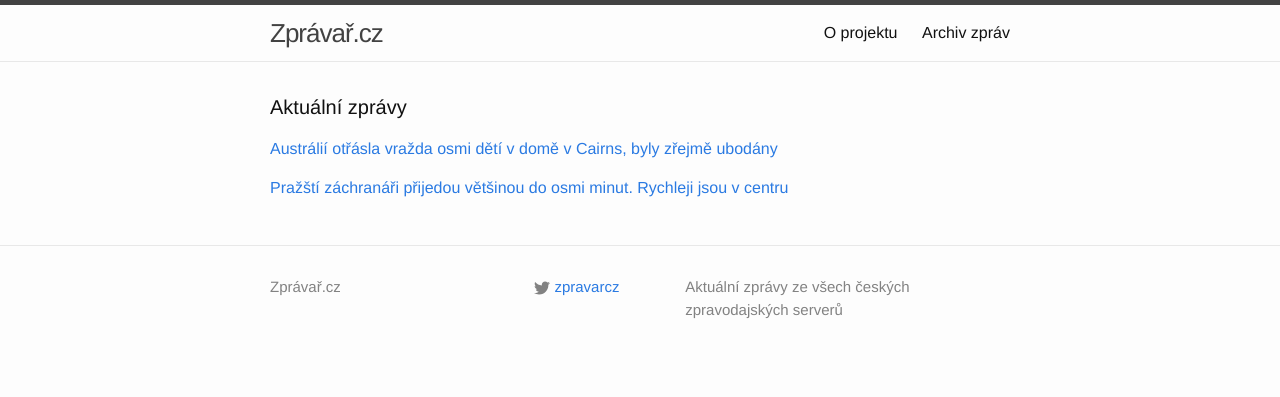
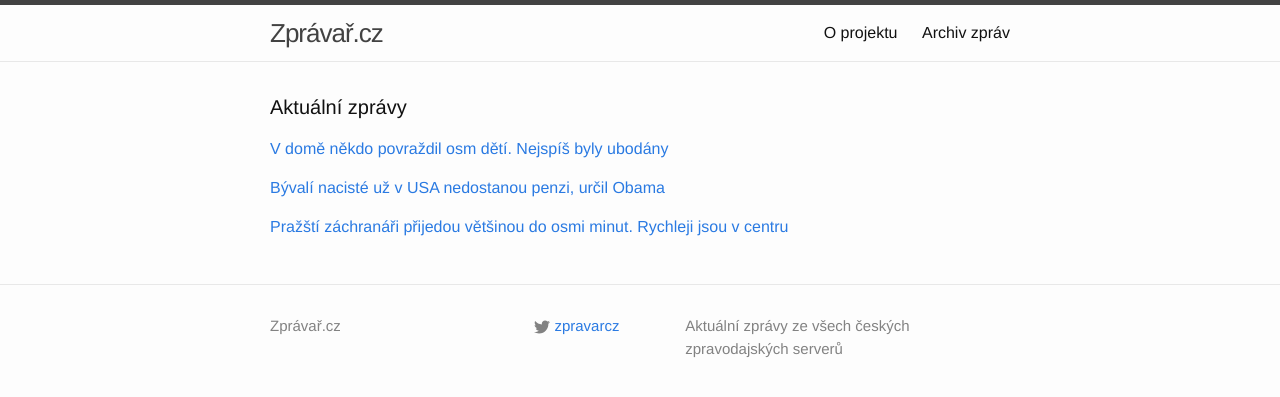
Before and after one commit to adliska/zpravar, a Jekyll site: the page built from index.html, in a window 1280 px wide. Shown: the top 397 px of the page. Built offline with Jekyll 4.4.1, drawn with Linux system fonts in a browser that asks for light colours.

Commit message:
zpravar news update

```diff
--- a/index.html
+++ b/index.html
@@ -5,9 +5,12 @@ layout: default
 <div class="home">
     <h1 class="page-heading">Aktuální zprávy</h1>
 
-<p><a href="javascript:;" onclick="toggle_visibility('zpravy0')">Austrálií otřásla vražda osmi dětí v domě v Cairns, byly zřejmě ubodány</a></p>
+<p><a href="javascript:;" onclick="toggle_visibility('zpravy0')">V domě někdo povraždil osm dětí. Nejspíš byly ubodány</a></p>
 <div id="zpravy0" style="display:none">
 <ul>
+<li><a href=http://www.tyden.cz/rubriky/zahranici/asie-a-oceanie/v-dome-nekdo-povrazdil-osm-deti-nejspis-byly-ubodany_327797.html>V domě někdo povraždil osm dětí. Nejspíš byly ubodány - www.tyden.cz</a></li>
+<li><a href=http://www.tyden.cz/rubriky/zahranici/asie-a-oceanie/v-dome-nasli-osm-zavrazdenych-deti-nejspis-byly-ubodany_327797.html>V domě někdo povraždil osm dětí. Nejspíš byly ubodány - www.tyden.cz</a></li>
+<li><a href=http://zpravy.aktualne.cz/zahranici/dalsi-nestesti-v-australii-v-dome-nekdo-povrazdil-osm-deti/r~be7ef546874611e4ab15002590604f2e/>Další neštěstí v Austrálii. V domě někdo povraždil osm dětí - zpravy.aktualne.cz</a></li>
 <li><a href=http://zpravy.idnes.cz/australie-vrazda-deti-0un-/zahranicni.aspx?c=A141219_065542_zahranicni_skr>Austrálií otřásla vražda osmi dětí v domě v Cairns, byly zřejmě ubodány - zpravy.idnes.cz</a></li>
 <li><a href=http://www.novinky.cz/zahranicni/svet/356808-v-dome-v-australskem-cairnsu-nasli-osm-zavrazdenych-deti.html>V domě v australském Cairnsu našli osm zavražděných dětí - www.novinky.cz</a></li>
 <li><a href=http://www.tyden.cz/rubriky/zahranici/asie-a-oceanie/v-dome-nasli-osm-zavrazdenych-deti-premier-otresen_327797.html>V domě našli osm zavražděných dětí. Premiér otřesen - www.tyden.cz</a></li>
@@ -15,8 +18,15 @@ layout: default
 <li><a href=http://www.ceskenoviny.cz/zpravy/zpravy/v-australskem-dome-nekdo-povrazdil-osm-deti/1160751>V australském domě někdo povraždil osm dětí - www.ceskenoviny.cz</a></li>
 <li><a href=http://www.rozhlas.cz/_zprava/v-dome-v-australskem-cairnsu-objevila-policie-osm-ubodanych-deti--1434584>V domě v australském Cairnsu objevila policie osm ubodaných dětí   - www.rozhlas.cz</a></li>
 </ul>
-</div><p><a href="javascript:;" onclick="toggle_visibility('zpravy1')">Pražští záchranáři přijedou většinou do osmi minut. Rychleji jsou v centru</a></p>
+</div><p><a href="javascript:;" onclick="toggle_visibility('zpravy1')">Bývalí nacisté už v USA nedostanou penzi, určil Obama</a></p>
 <div id="zpravy1" style="display:none">
+<ul>
+<li><a href=http://zpravy.aktualne.cz/zahranici/byvali-naciste-uz-v-usa-nedostanou-penzi-urcil-obama/r~40f57aee874811e486b9002590604f2e/>Bývalí nacisté už v USA nedostanou penzi, určil Obama - zpravy.aktualne.cz</a></li>
+<li><a href=http://www.ceskenoviny.cz/zpravy/zpravy/obama-podepsal-zakon-znemoznujici-nacistum-pobirani-penzi/1160765>Obama podepsal zákon znemožňující nacistům pobírání penzí - www.ceskenoviny.cz</a></li>
+<li><a href=http://zpravy.idnes.cz/obama-zakon-naciste-penze-0yj-/zahranicni.aspx?c=A141219_063956_zahranicni_skr>Desítky bývalých nacistů už v USA penzi dostávat nebudou, rozhodl Obama - zpravy.idnes.cz</a></li>
+</ul>
+</div><p><a href="javascript:;" onclick="toggle_visibility('zpravy2')">Pražští záchranáři přijedou většinou do osmi minut. Rychleji jsou v centru</a></p>
+<div id="zpravy2" style="display:none">
 <ul>
 <li><a href=http://www.rozhlas.cz/_zprava/prazsti-zachranari-prijedou-vetsinou-do-osmi-minut-rychleji-jsou-v-centru--1434583>Pražští záchranáři přijedou většinou do osmi minut. Rychleji jsou v centru - www.rozhlas.cz</a></li>
 <li><a href=http://www.rozhlas.cz/_zprava/prazsti-zachranari-dojedou-na-misto-vetsinou-do-osmi-minut-rychleji-jsou-v-centru--1434583>Pražští záchranáři dojedou na místo většinou do osmi minut. Rychleji jsou v centru  - www.rozhlas.cz</a></li>
```
